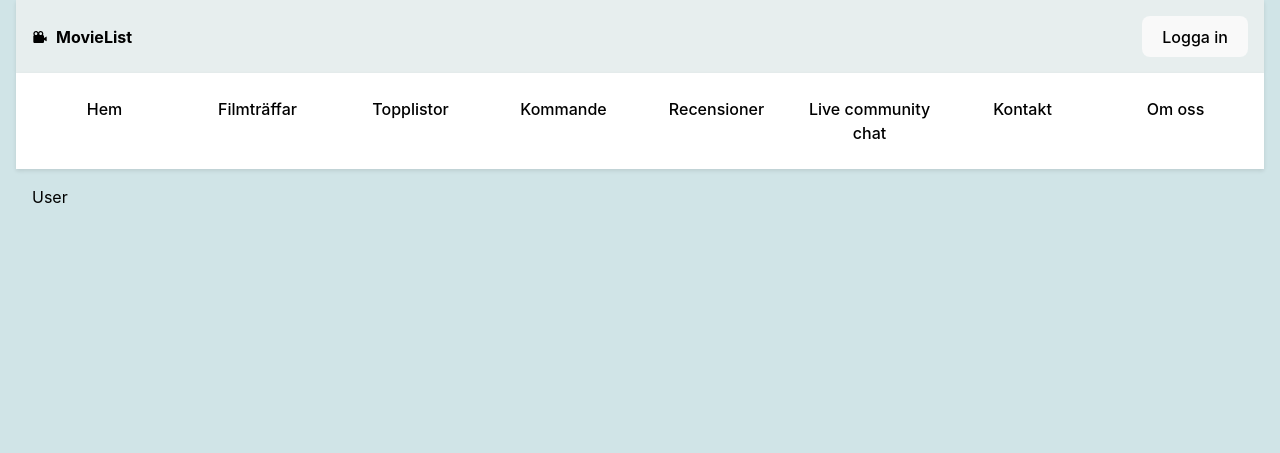
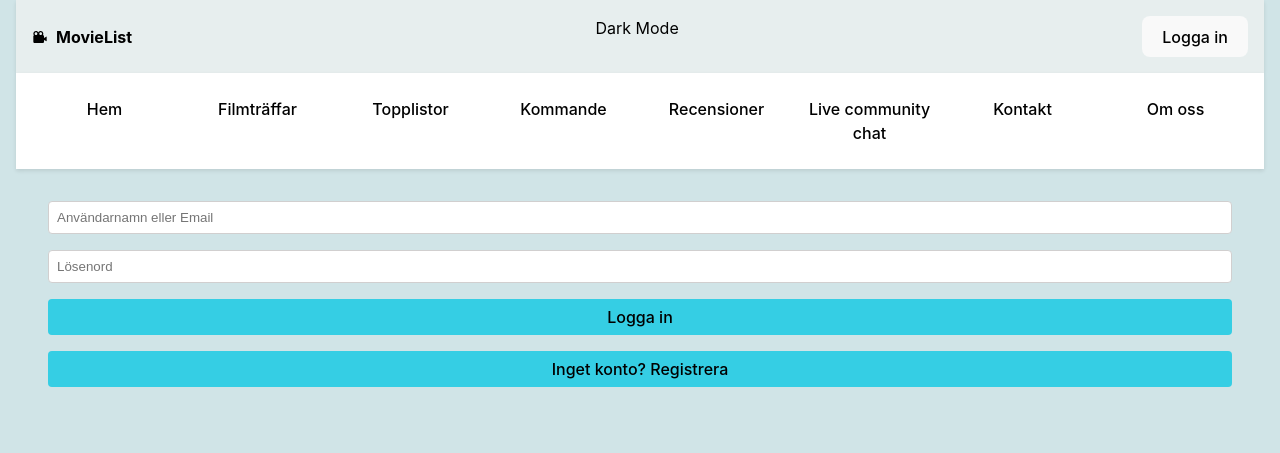
Before and after one commit to jonasohrn87/MovieList, a React (Vite) app in the folder movielist-react/: page /user in a window 1280 px wide. Shown: the top 453 px of the page. Built offline with nearby package versions, Linux system fonts and the light colour scheme; no server answers.

Commit message:
Added user login

```diff
--- a/movielist-react/src/App.css
+++ b/movielist-react/src/App.css
@@ -35,6 +35,51 @@ body {
   display: flex;
   gap: 0.5rem;
   align-items: center;
+}
+
+.avatar {
+  height: 3rem;
+  width: 3rem;
+  border-radius: 50%;
+  overflow: hidden;
+  display: flex;
+  align-items: center;
+  justify-content: center;
+  border: 0.1rem solid rgb(35, 90, 92);
+  color: rgb(35, 90, 92);
+}
+
+.avatar > svg {
+  height: 50%;
+  width: 50%;
+  color: rgb(35, 90, 92);
+}
+
+.user-container {
+  padding: 1rem;
+}
+.user-container form {
+  display: flex;
+  flex-direction: column;
+  gap: 1rem;
+}
+.user-container form input {
+  padding: 0.5rem;
+  border: 1px solid #d1cfcf;
+  border-radius: 4px;
+}
+.user-container form button {
+  padding: 0.5rem;
+  background-color: #35cee4;
+  border: none;
+  border-radius: 4px;
+}
+.user-container form button:hover {
+  background-color: #2ba8bc;
+}
+.user-container .userLoginError {
+  color: red;
+  margin-bottom: 1rem;
 }
 
 .menu-container {
--- a/movielist-react/src/App.jsx
+++ b/movielist-react/src/App.jsx
@@ -1,4 +1,4 @@
-import React, { useState, useEffect } from "react";
+import React, { useState, useContext } from "react";
 import {
   BrowserRouter as Router,
   Routes,
@@ -13,9 +13,38 @@ import LiveCommunityChat from "./components/LiveCommunityChat.jsx";
 import Movie from "./components/Movie.jsx";
 import Reviews from "./components/Reviews.jsx";
 import Footer from "./components/Footer.jsx";
-import { MovieProvider } from "./context/MovieContext.jsx";
+import { MovieProvider, MovieContext } from "./context/MovieContext.jsx";
 import User from "./components/User.jsx";
 import { BiSolidCameraMovie } from "react-icons/bi";
+import { IoPersonSharp } from "react-icons/io5";
+
+const MovieHeader = () => {
+  const { isLoggedIn, user } = useContext(MovieContext);
+
+  let selectAvatar = "avatar " + "avatar-letters";
+
+  return (
+    <header className="header-container">
+      <div className="header-container-inner">
+        <BiSolidCameraMovie />
+        <h4>MovieList</h4>
+      </div>
+      <p>Dark Mode</p>
+      <div>
+        <NavLink to="/user">
+          {isLoggedIn ? (
+            <span className={selectAvatar}>
+              <IoPersonSharp />
+              {user.username.charAt(0).toUpperCase()}
+            </span>
+          ) : (
+            <button>Logga in</button>
+          )}
+        </NavLink>
+      </div>
+    </header>
+  );
+};
 
 function App() {
   const [selectedMovie, setSelectedMovie] = useState(null);
@@ -28,16 +57,7 @@ function App() {
     <MovieProvider>
       <Router>
         <div className="main-container">
-          <header className="header-container">
-          <div className="header-container-inner">
-          <BiSolidCameraMovie />
-            <h4>MovieList</h4>
-            </div>
-            <NavLink to="/user">
-            {/* <User /> */}
-            <button>Logga in</button>
-            </NavLink>
-            </header>
+          <MovieHeader />
           <nav className="menu-container">
             <ul className="menu-list">
               <li>
--- a/movielist-react/src/App.scss
+++ b/movielist-react/src/App.scss
@@ -47,6 +47,64 @@ body {
     display: flex;
     gap: 0.5rem;
     align-items: center;
+  }
+}
+
+.avatar {
+  height: 3rem;
+  width: 3rem;
+  border-radius: 50%;
+  overflow: hidden;
+  display: flex;
+  align-items: center;
+  justify-content: center;
+  border: .1rem solid rgb(35, 90, 92);
+  color: rgb(35, 90, 92);
+}
+
+// .avatar-letters {
+//   color: white;
+//   display: flex;
+//   align-items: center;
+//   justify-content: center;
+//   font-size: 0.8rem;
+// }
+
+.avatar > svg {
+  height: 50%;
+  width: 50%;
+  color: rgb(35, 90, 92);
+}
+
+.user-container {
+  padding: 1rem;
+
+  form {
+    display: flex;
+    flex-direction: column;
+    gap: 1rem;
+
+    input {
+      padding: 0.5rem;
+      border: 1px solid #d1cfcf;
+      border-radius: 4px;
+    }
+
+    button {
+      padding: 0.5rem;
+      background-color: #35cee4;
+      border: none;
+      border-radius: 4px;
+
+      &:hover {
+        background-color: #2ba8bc;
+      }
+    }
+  }
+
+  .userLoginError {
+    color: red;
+    margin-bottom: 1rem;
   }
 }
 
--- a/movielist-react/src/components/Footer.jsx
+++ b/movielist-react/src/components/Footer.jsx
@@ -21,7 +21,7 @@ const Footer = () => {
           <FaLinkedin />
         </div>
         {footer.map((footer) => (
-          <p key={footer.id}>{footer.footerText}</p>
+          <p key={footer.id}>{footer ? footer.footerText : ""}</p>
         ))}
       </div>
     </footer>
--- a/movielist-react/src/components/User.jsx
+++ b/movielist-react/src/components/User.jsx
@@ -1,9 +1,100 @@
-import React from "react";
+import React, { useState, useContext } from "react";
+import { useNavigate } from "react-router-dom";
+import { MovieContext } from "../context/MovieContext.jsx";
 
 const User = () => {
+  const { isLoggedIn, user, login, handleLogout } = useContext(MovieContext);
+  const [toggleRegisterForm, setToggleRegisterForm] = useState(false);
+  const [error, setError] = useState("");
+  const navigate = useNavigate();
+
+  const handleSubmit = async (e) => {
+    e.preventDefault();
+    setError("");
+
+    const registerForm = Object.fromEntries(new FormData(e.target));
+    const toggleRegisterFetch = toggleRegisterForm ? "register" : "";
+
+    try {
+      const response = await fetch(
+        `http://localhost:1337/api/auth/local/${toggleRegisterFetch}`,
+        {
+          method: "POST",
+          headers: { "Content-Type": "application/json" },
+          body: JSON.stringify(registerForm),
+        }
+      );
+
+      const data = await response.json();
+
+      if (data.error) {
+        throw new Error(data.error.message);
+      }
+
+      login(data.user);
+      navigate("/");
+    } catch (error) {
+      setError("Fel användarnamn eller lösenord");
+    }
+  };
+
+  if (isLoggedIn && user) {
+    return (
+      <div className="user-container">
+        <p>Användare: {user.username}</p>
+        <p>Email: {user.email}</p>
+        <button onClick={handleLogout}>Logga ut</button>
+      </div>
+    );
+  }
+
   return (
-    <div>
-      <p>User</p>
+    <div className="user-container">
+      {error && <p className="userLoginError">{error}</p>}
+
+      <form onSubmit={handleSubmit}>
+        {toggleRegisterForm && (
+          <input
+            type="text"
+            name="username"
+            placeholder="Användarnamn"
+            required
+          />
+        )}
+
+        {!toggleRegisterForm && (
+          <input
+            type="text"
+            name="identifier"
+            placeholder="Användarnamn eller Email"
+            required
+          />
+        )}
+
+        {toggleRegisterForm && (
+          <input type="email" name="email" placeholder="Email" required />
+        )}
+
+        <input
+          type="password"
+          name="password"
+          placeholder="Lösenord"
+          required
+        />
+
+        <button type="submit">
+          {toggleRegisterForm ? "Registrera" : "Logga in"}
+        </button>
+
+        <button
+          type="button"
+          onClick={() => setToggleRegisterForm(!toggleRegisterForm)}
+        >
+          {toggleRegisterForm
+            ? "Har redan konto? Logga in"
+            : "Inget konto? Registrera"}
+        </button>
+      </form>
     </div>
   );
 };
--- a/movielist-react/src/context/MovieContext.jsx
+++ b/movielist-react/src/context/MovieContext.jsx
@@ -9,6 +9,8 @@ import React, { createContext, useState, useEffect } from "react";
   const [searchMovie, setSearchMovie] = useState("");
   const [reviews, setReviews] = useState([]);
   const [footer, setFooter] = useState([]);
+  const [isLoggedIn, setIsLoggedIn] = useState(false);
+  const [user, setUser] = useState(null);
 
   useEffect(() => {
     const fetchMovies = async () => {
@@ -39,19 +41,51 @@ import React, { createContext, useState, useEffect } from "react";
   }, []);
 
 
+  // useEffect(() => {
+  //   const fetchReviews = async () => {
+  //     const response = await fetch(
+  //       "http://localhost:1337/api/reviews?populate=*",
+  //       {}
+  //     );
+  //     const data = await response.json();
+  //     if (data.data) {
+  //       setReviews(data.data);
+  //     }
+  //   };
+  //   fetchReviews();
+  // }, []);
+
   useEffect(() => {
-    const fetchReviews = async () => {
-      const response = await fetch(
-        "http://localhost:1337/api/reviews?populate=*",
-        {}
-      );
-      const data = await response.json();
-      if (data.data) {
-        setReviews(data.data);
+    checkUserLogin();
+  }, []);
+
+  const checkUserLogin = () => {
+    try {
+      const userData = localStorage.getItem('user');
+      if (!userData) {
+        handleLogout();
+        return;
       }
-    };
-    fetchReviews();
-  }, []);
+
+      const userToObject = JSON.parse(userData);
+      setIsLoggedIn(true);
+      setUser(userToObject);
+    } catch (error) {
+      handleLogout();
+    }
+  };
+
+  const handleLogout = () => {
+    localStorage.removeItem('user');
+    setUser(null);
+    setIsLoggedIn(false);
+  };
+
+  const login = (userData) => {
+    localStorage.setItem('user', JSON.stringify(userData));
+    setUser(userData);
+    setIsLoggedIn(true);
+  };
 
   const searchFilter = movies
     .filter(
@@ -80,6 +114,11 @@ import React, { createContext, useState, useEffect } from "react";
         searchFilter,
         reviews,
         footer,
+        isLoggedIn,
+        user,
+        login,
+        handleLogout,
+        checkAuthStatus: checkUserLogin
       }}
     >
       {children}
```
Also changed, not shown: 1 other file (tests, documents, lock files or other folders).
